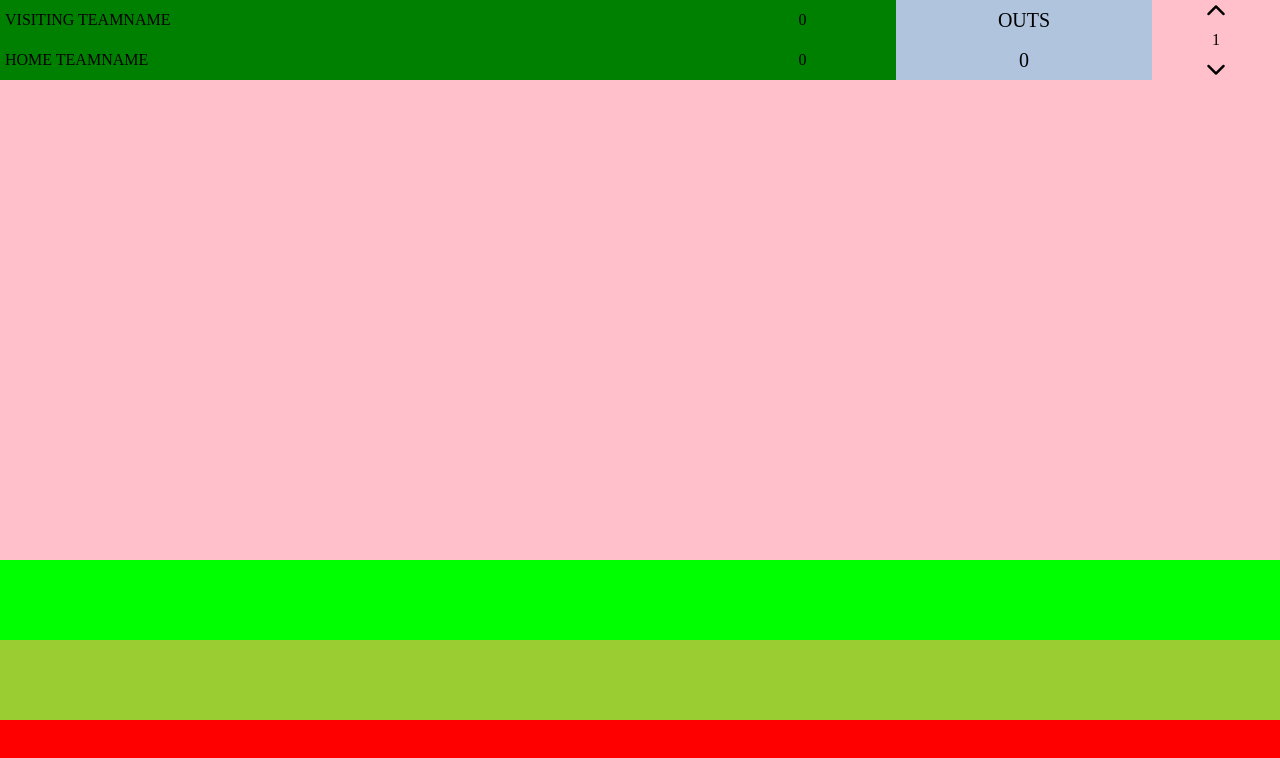
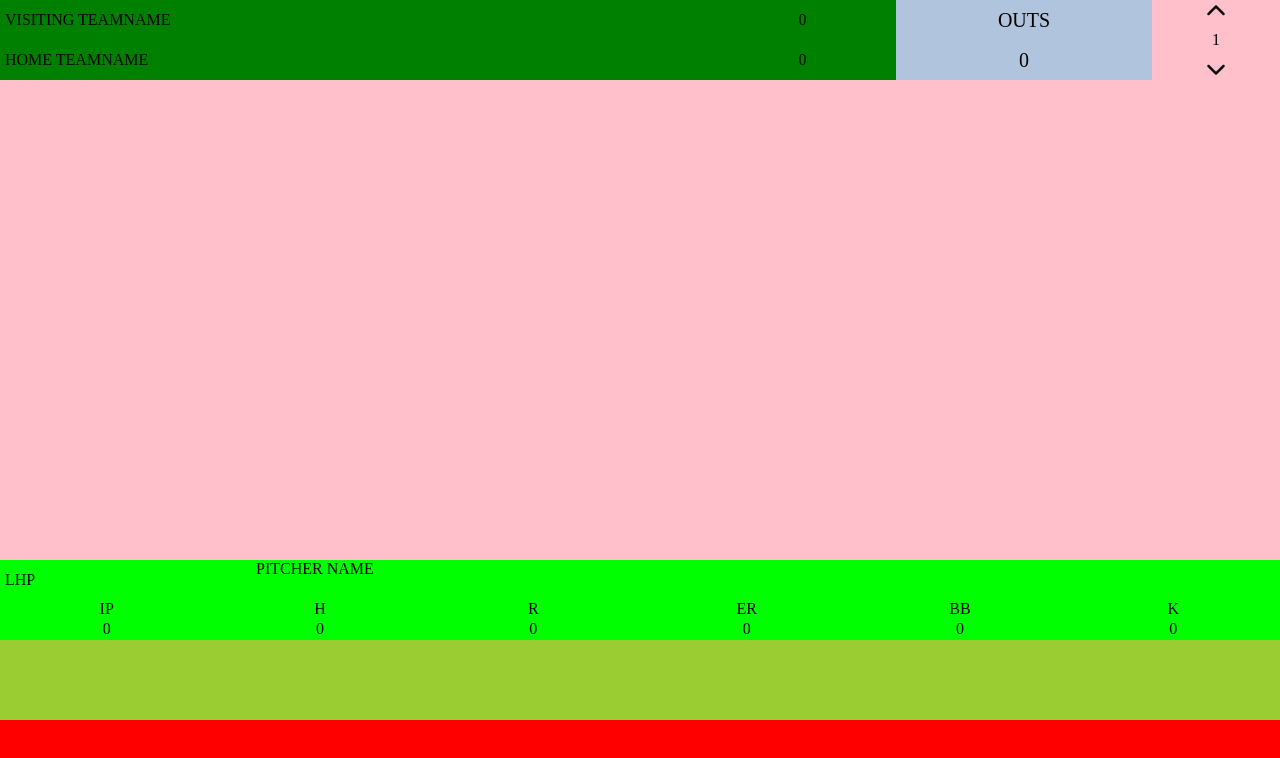
Before and after one commit to rick99gtp/scoresheetonline, a plain HTML site: page index.html in a window 1280 px wide. Drawn offline with Linux system fonts and the light colour scheme.

Commit message:
Setting up pitcher area

```diff
--- a/css/style.scss
+++ b/css/style.scss
@@ -81,6 +81,31 @@
 
     .pitcher {
         background: lime;
+        display: grid;
+        grid-template-rows: 1fr 1fr;
+        grid-template-columns: 1fr;
+
+        .pitcher--info {
+            display: grid;
+            grid-template-rows: 1fr;
+            grid-template-columns: 2fr 8fr;
+
+            .handed {
+                display: flex;
+                align-items: center;
+                padding: 5px;
+            }
+        }
+
+        .pitcher--gamestats {
+            display: grid;
+            grid-template-rows: 1fr 1fr;
+            grid-template-columns: repeat(6, 1fr);
+
+            & > div {
+                text-align: center;
+            }
+        }
     }
 
     .batter {
--- a/index.html
+++ b/index.html
@@ -40,7 +40,25 @@
         </div>
 
         <div class="pitcher">
+            <div class="pitcher--info">
+                <div class="handed">LHP</div>
+                <div id="pitcher-name" class="player-name">PITCHER NAME</div>
+            </div>
 
+            <div class="pitcher--gamestats">
+                <div>IP</div>
+                <div>H</div>
+                <div>R</div>
+                <div>ER</div>
+                <div>BB</div>
+                <div>K</div>
+                <div id="pitcher-stat-ip">0</div>
+                <div id="pitcher-stat-h">0</div>
+                <div id="pitcher-stat-r">0</div>
+                <div id="pitcher-stat-er">0</div>
+                <div id="pitcher-stat-bb">0</div>
+                <div id="pitcher-stat-k">0</div>
+            </div>
         </div>
 
         <div class="batter">
```
Also changed, not shown: css/style.css, 1 other file.
